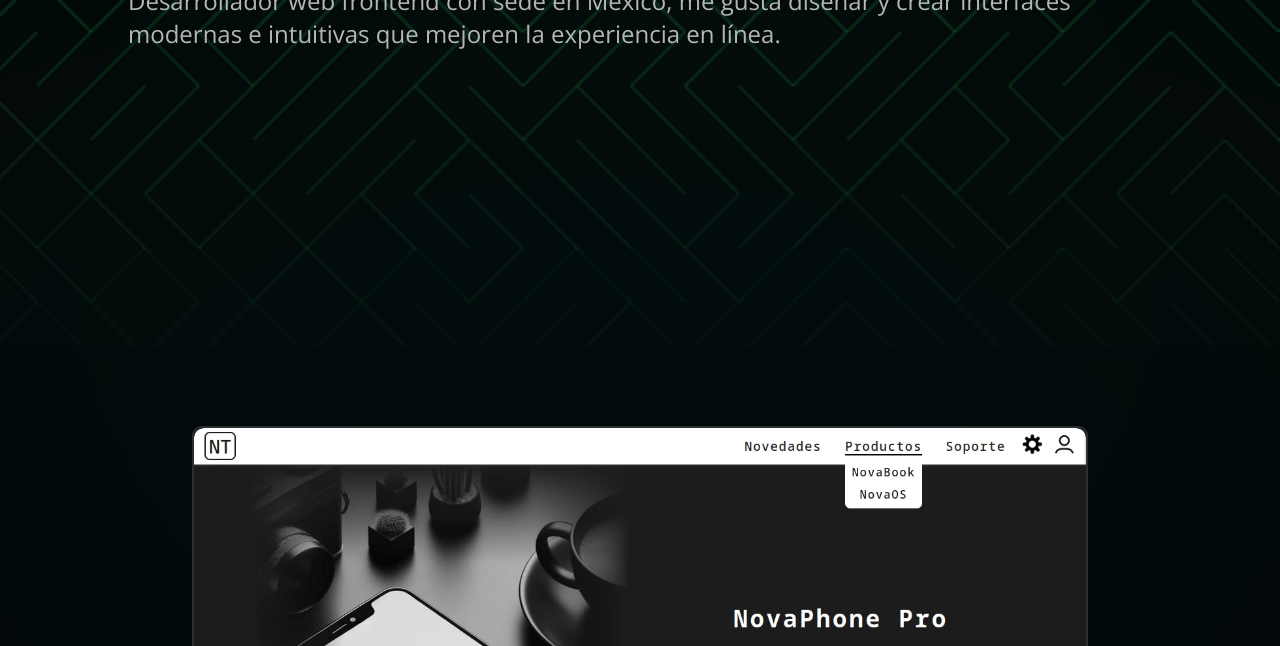
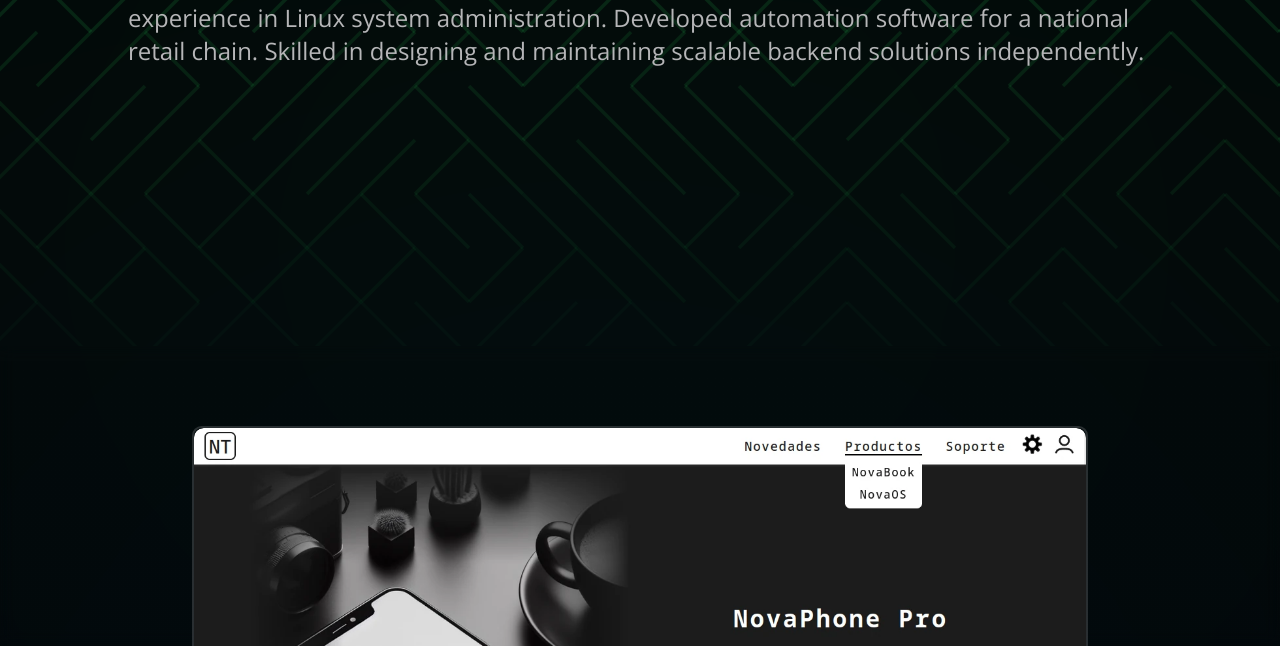
Before and after one commit to mshdvv/portafolio, a plain HTML site: page index.html in a window 1280 px wide. Shown: the part 454-1100 px from the top of the page. Drawn offline with nearby package versions, Linux system fonts and the light colour scheme.

Commit message:
Add new presentation text

```diff
--- a/index.html
+++ b/index.html
@@ -32,11 +32,9 @@
       <div class="main-container">
         <p>Hola, soy</p>
         <h1 id="title">Marco Solis</h1>
-        <p>
-          Desarrollador web frontend con sede en México, me gusta diseñar y
-          crear interfaces modernas e intuitivas que mejoren la experiencia en
-          línea.
-        </p>
+	<p>
+	Self-taught full stack developer with 4+ years in JavaScript and Node.js. Over 6 years of experience in Linux system administration. Developed automation software for a national retail chain. Skilled in designing and maintaining scalable backend solutions independently.
+	</p>
       </div>
     </section>
     <section id="projects" class="content">
```
